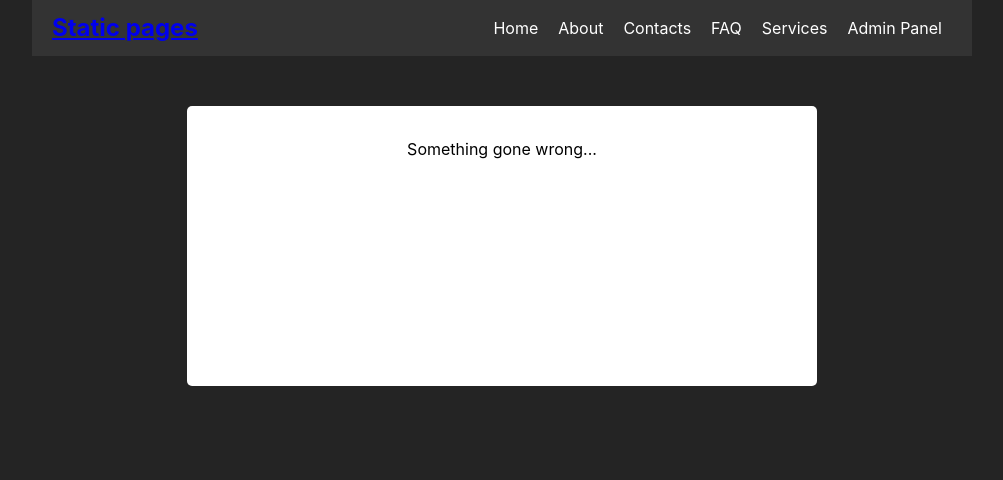
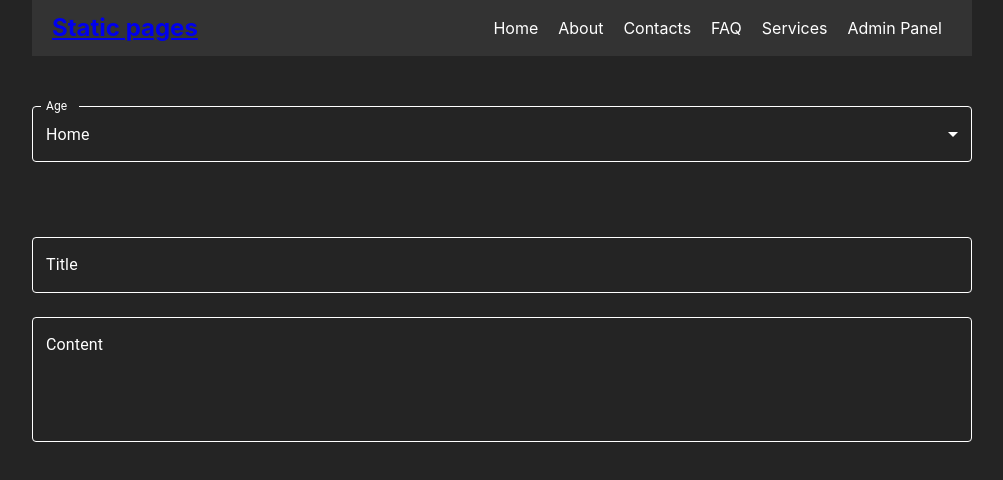
Before and after one commit to koog7/WebpageRedactor, a React (Vite) app: page /pages/admin in a window 1280 px wide. Shown: the top 480 px of the page, without its empty margins (138-1141 px from the left). Built offline with nearby package versions, Linux system fonts and the light colour scheme; no server answers.

Commit message:
Добавлен роут на админ панель. Добавлена функция для отображения данных в инпутеÑ

```diff
--- a/package.json
+++ b/package.json
@@ -10,10 +10,14 @@
     "preview": "vite preview"
   },
   "dependencies": {
+    "@emotion/react": "^11.11.4",
+    "@emotion/styled": "^11.11.5",
+    "@mui/material": "^5.15.21",
     "axios": "^1.7.2",
     "react": "^18.3.1",
     "react-dom": "^18.3.1",
-    "react-router-dom": "^6.24.0"
+    "react-router-dom": "^6.24.1",
+    "tinymce": "^7.2.1"
   },
   "devDependencies": {
     "@types/react": "^18.3.3",
--- a/src/App.tsx
+++ b/src/App.tsx
@@ -1,6 +1,7 @@
 import './App.css'
 import {NavLink, Route, Routes} from "react-router-dom";
 import Home from "./containers/Home.tsx";
+import FormEdit from "./containers/FormEdit.tsx";
 const App = () => {
 
     return(
@@ -24,6 +25,9 @@ const App = () => {
                     <Route path="/pages/:pageName" element={(
                         <Home />
                     )}/>
+                    <Route path="/pages/admin" element={(
+                        <FormEdit />
+                    )}/>
                 </Routes>
             </div>
         </>
--- /dev/null
+++ b/src/containers/FormEdit.tsx
@@ -0,0 +1,112 @@
+import {FormControl, InputLabel, MenuItem, Select, SelectChangeEvent, TextField} from "@mui/material";
+import {useEffect, useState} from "react";
+import axiosAPI from "../axios/AxiosAPI.tsx";
+
+interface Props{
+    title:string;
+    content:string;
+}
+const FormEdit = () => {
+
+    const [selectedValue, setSelectedValue] = useState<string>('home');
+    const [pageInfo, setPageInfo] = useState<Props>({ title: '', content: '' });
+
+    const getValue = (e: SelectChangeEvent) => {
+        const value = e.target.value;
+        setSelectedValue(value);
+    };
+
+    useEffect(() => {
+        axiosAPI.get(`/pages/${selectedValue}.json`)
+            .then(response => {
+                setPageInfo(response.data);
+            })
+    }, [selectedValue]);
+
+    return (
+        <div>
+            <FormControl fullWidth sx={{marginTop: '50px'}}>
+                <InputLabel id="demo-simple-select-label" sx={{color: 'white'}}>Age</InputLabel>
+                <Select
+                    labelId="demo-simple-select-label"
+                    id="demo-simple-select"
+                    label="Page"
+                    value={selectedValue}
+                    onChange={getValue}
+                    sx={{
+                        color: 'white',
+                        '& .MuiOutlinedInput-notchedOutline': {
+                            borderColor: 'white',
+                        },
+                        '&:hover .MuiOutlinedInput-notchedOutline': {
+                            borderColor: 'white',
+                        },
+                        '&.Mui-focused .MuiOutlinedInput-notchedOutline': {
+                            borderColor: 'white',
+                        },
+                        '& .MuiSvgIcon-root': {
+                            color: 'white',
+                        },
+                    }}
+                >
+                    <MenuItem value={'home'}>Home</MenuItem>
+                    <MenuItem value={'about'}>About</MenuItem>
+                    <MenuItem value={'contacts'}>Contacts</MenuItem>
+                    <MenuItem value={'faq'}>FAQ</MenuItem>
+                    <MenuItem value={'services'}>Services</MenuItem>
+                </Select>
+            </FormControl>
+            <TextField
+                label="Title"
+                value={pageInfo.title}
+                fullWidth
+                margin="normal"
+                InputLabelProps={{ style: { color: 'white' } }}
+                InputProps={{ style: { color: 'white' } }}
+                sx={{
+                    color: 'white',
+                    marginTop:'75px',
+                    '& .MuiOutlinedInput-notchedOutline': {
+                        borderColor: 'white',
+                    },
+                    '&:hover .MuiOutlinedInput-notchedOutline': {
+                        borderColor: 'white',
+                    },
+                    '&.Mui-focused .MuiOutlinedInput-notchedOutline': {
+                        borderColor: 'white',
+                    },
+                    '& .MuiSvgIcon-root': {
+                        color: 'white',
+                    },
+                }}
+            />
+            <TextField
+                label="Content"
+                value={pageInfo.content}
+                fullWidth
+                margin="normal"
+                multiline
+                rows={4}
+                InputLabelProps={{ style: { color: 'white' } }}
+                InputProps={{ style: { color: 'white' } }}
+                sx={{
+                    color: 'white',
+                    '& .MuiOutlinedInput-notchedOutline': {
+                        borderColor: 'white',
+                    },
+                    '&:hover .MuiOutlinedInput-notchedOutline': {
+                        borderColor: 'white',
+                    },
+                    '&.Mui-focused .MuiOutlinedInput-notchedOutline': {
+                        borderColor: 'white',
+                    },
+                    '& .MuiSvgIcon-root': {
+                        color: 'white',
+                    },
+                }}
+            />
+        </div>
+    );
+};
+
+export default FormEdit;
```
Also changed, not shown: 1 other file (tests, documents, lock files or other folders).
